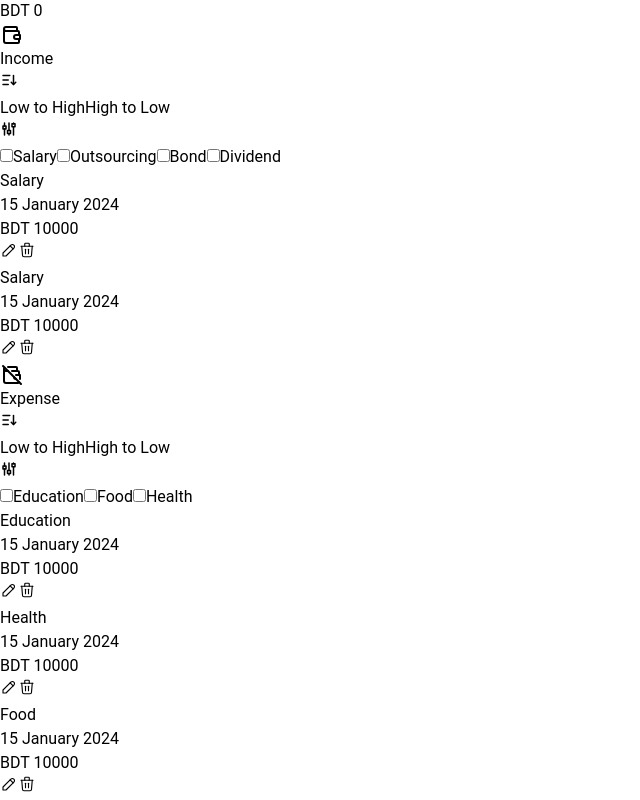
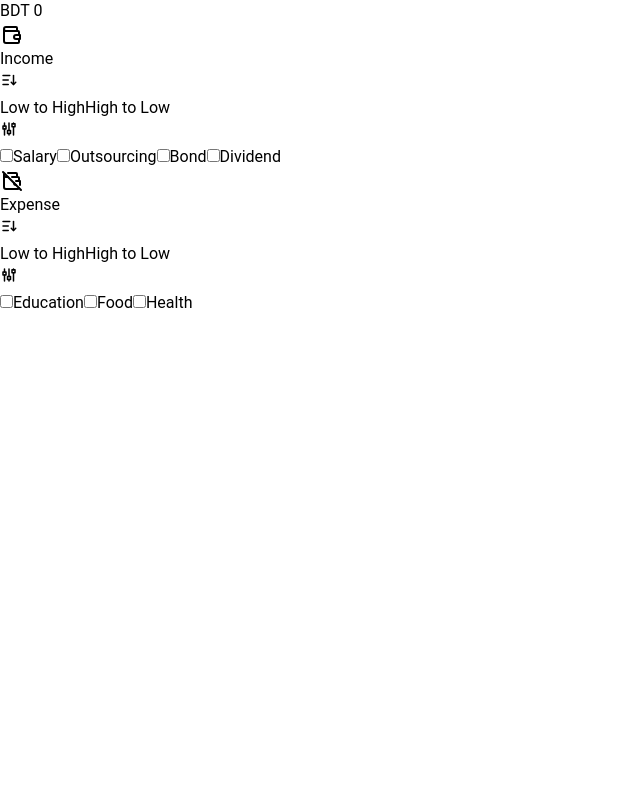
Before and after one commit to MillatSakib/Expense_Tracker, a React (Vite) app: page / in a window 1280 px wide. Shown: the part 1763-2563 px from the top of the page, without its empty margins (0-640 px from the left). After the commit the page ends 2078 px from the top, so only its background shows below. Built offline with nearby package versions, Linux system fonts and the light colour scheme.

Commit message:
State management updated

```diff
--- a/src/App.jsx
+++ b/src/App.jsx
@@ -1,17 +1,35 @@
 import Nav from "./Nav/Nav";
 import MainBoard from "./MainBoard/MainBoard.jsx";
-import { useState } from "react";
+import { useEffect, useState } from "react";
 
 function App() {
   const [info, setInfo] = useState({ income: 0, expense: 0, total: 0 });
-  const [expense, setExpense] = useState({});
-  const [income, setIncome] = useState({});
+  const [expense, setExpense] = useState([]);
+  const [income, setIncome] = useState([]);
   const [sortFilter, setSortFilter] = useState({
     incomeSort: false,
     incomeFilter: false,
     expenseSort: false,
     expenseFilter: false,
   });
+
+  const [incomeState, setIncomeState] = useState(0);
+  const [expenseState, setExpenseState] = useState(0);
+  useEffect(() => {
+    const totalIncome = income.reduce(
+      (sum, item) => sum + parseInt(item.amount),
+      0
+    );
+    const totalExpense = expense.reduce(
+      (sum, item) => sum + parseInt(item.amount),
+      0
+    );
+    setIncomeState(totalIncome);
+    setExpenseState(totalExpense);
+  }, [income, expense]);
+
+  const [activeTab, setActiveTab] = useState(0);
+
   return (
     <div
       onClick={(e) => {
@@ -33,6 +51,10 @@ function App() {
         setIncome={setIncome}
         sortFilter={sortFilter}
         setSortFilter={setSortFilter}
+        activeTab={activeTab}
+        setActiveTab={setActiveTab}
+        incomeState={incomeState}
+        expenseState={expenseState}
       />
     </div>
   );
--- a/src/MainBoard/ExpenseCard.jsx
+++ b/src/MainBoard/ExpenseCard.jsx
@@ -1,6 +1,6 @@
 import React from "react";
 
-const ExpenseCard = ({ setSortFilter, sortFilter }) => {
+const ExpenseCard = ({ setSortFilter, sortFilter, expense, setExpense }) => {
   return (
     <>
       <div className="border rounded-md">
@@ -194,16 +194,18 @@ const ExpenseCard = ({ setSortFilter, sortFilter }) => {
         </div>
 
         <div className="p-4 divide-y">
+          {expense.map((data, index) => (
+            <>
               <div className="flex justify-between items-center py-2 relative group cursor-pointer">
                 <div>
                   <h3 className="text-base font-medium leading-7 text-gray-600">
                     Education
                   </h3>
-              <p className="text-xs text-gray-600">15 January 2024</p>
+                  <p className="text-xs text-gray-600">{data.date}</p>
                 </div>
                 <div className="flex items-center gap-2">
                   <p className="text-base font-semibold text-gray-600 transition-all group-hover:-translate-x-14">
-                BDT 10000
+                    BDT {data.amount}
                   </p>
 
                   <div className="translate-x-5 group-hover:translate-x-0 opacity-0 group-hover:opacity-100 absolute right-0 top-1/2 -translate-y-1/2 transition-all">
@@ -256,132 +258,8 @@ const ExpenseCard = ({ setSortFilter, sortFilter }) => {
                   </div>
                 </div>
               </div>
-
-          <div className="flex justify-between items-center py-2 relative group cursor-pointer">
-            <div>
-              <h3 className="text-base font-medium leading-7 text-gray-600">
-                Health
-              </h3>
-              <p className="text-xs text-gray-600">15 January 2024</p>
-            </div>
-            <div className="flex items-center gap-2">
-              <p className="text-base font-semibold text-gray-600 transition-all group-hover:-translate-x-14">
-                BDT 10000
-              </p>
-
-              <div className="translate-x-5 group-hover:translate-x-0 opacity-0 group-hover:opacity-100 absolute right-0 top-1/2 -translate-y-1/2 transition-all">
-                <button
-                  className="hover:text-teal-600"
-                  role="button"
-                  title="Edit Button"
-                >
-                  <svg
-                    xmlns="http://www.w3.org/2000/svg"
-                    width="18"
-                    height="18"
-                    viewBox="0 0 24 24"
-                    fill="none"
-                    stroke="currentColor"
-                    strokeWidth="1.5"
-                    strokeLinecap="round"
-                    strokeLinejoin="round"
-                  >
-                    <path stroke="none" d="M0 0h24v24H0z" fill="none" />
-                    <path d="M4 20h4l10.5 -10.5a2.828 2.828 0 1 0 -4 -4l-10.5 10.5v4" />
-                    <path d="M13.5 6.5l4 4" />
-                  </svg>
-                </button>
-
-                <button
-                  className="hover:text-red-600"
-                  role="button"
-                  title="Delete"
-                >
-                  <svg
-                    xmlns="http://www.w3.org/2000/svg"
-                    width="18"
-                    height="18"
-                    viewBox="0 0 24 24"
-                    fill="none"
-                    stroke="currentColor"
-                    strokeWidth="1.5"
-                    strokeLinecap="round"
-                    strokeLinejoin="round"
-                  >
-                    <path stroke="none" d="M0 0h24v24H0z" fill="none" />
-                    <path d="M4 7l16 0" />
-                    <path d="M10 11l0 6" />
-                    <path d="M14 11l0 6" />
-                    <path d="M5 7l1 12a2 2 0 0 0 2 2h8a2 2 0 0 0 2 -2l1 -12" />
-                    <path d="M9 7v-3a1 1 0 0 1 1 -1h4a1 1 0 0 1 1 1v3" />
-                  </svg>
-                </button>
-              </div>
-            </div>
-          </div>
-
-          <div className="flex justify-between items-center py-2 relative group cursor-pointer">
-            <div>
-              <h3 className="text-base font-medium leading-7 text-gray-600">
-                Food
-              </h3>
-              <p className="text-xs text-gray-600">15 January 2024</p>
-            </div>
-            <div className="flex items-center gap-2">
-              <p className="text-base font-semibold text-gray-600 transition-all group-hover:-translate-x-14">
-                BDT 10000
-              </p>
-
-              <div className="translate-x-5 group-hover:translate-x-0 opacity-0 group-hover:opacity-100 absolute right-0 top-1/2 -translate-y-1/2 transition-all">
-                <button
-                  className="hover:text-teal-600"
-                  role="button"
-                  title="Edit Button"
-                >
-                  <svg
-                    xmlns="http://www.w3.org/2000/svg"
-                    width="18"
-                    height="18"
-                    viewBox="0 0 24 24"
-                    fill="none"
-                    stroke="currentColor"
-                    strokeWidth="1.5"
-                    strokeLinecap="round"
-                    strokeLinejoin="round"
-                  >
-                    <path stroke="none" d="M0 0h24v24H0z" fill="none" />
-                    <path d="M4 20h4l10.5 -10.5a2.828 2.828 0 1 0 -4 -4l-10.5 10.5v4" />
-                    <path d="M13.5 6.5l4 4" />
-                  </svg>
-                </button>
-
-                <button
-                  className="hover:text-red-600"
-                  role="button"
-                  title="Delete"
-                >
-                  <svg
-                    xmlns="http://www.w3.org/2000/svg"
-                    width="18"
-                    height="18"
-                    viewBox="0 0 24 24"
-                    fill="none"
-                    stroke="currentColor"
-                    strokeWidth="1.5"
-                    strokeLinecap="round"
-                    strokeLinejoin="round"
-                  >
-                    <path stroke="none" d="M0 0h24v24H0z" fill="none" />
-                    <path d="M4 7l16 0" />
-                    <path d="M10 11l0 6" />
-                    <path d="M14 11l0 6" />
-                    <path d="M5 7l1 12a2 2 0 0 0 2 2h8a2 2 0 0 0 2 -2l1 -12" />
-                    <path d="M9 7v-3a1 1 0 0 1 1 -1h4a1 1 0 0 1 1 1v3" />
-                  </svg>
-                </button>
-              </div>
-            </div>
-          </div>
+            </>
+          ))}
         </div>
       </div>
     </>
--- a/src/MainBoard/ExpenseInputFrom.jsx
+++ b/src/MainBoard/ExpenseInputFrom.jsx
@@ -1,6 +1,50 @@
-import React from "react";
+import React, { useState } from "react";
 
-const ExpenseInputFrom = () => {
+const ExpenseInputFrom = ({
+  activeTab,
+  setActiveTab,
+  expense,
+  setExpense,
+  income,
+  setIncome,
+}) => {
+  const tabValueVarient = [
+    [
+      "Education",
+      "Food",
+      "Health",
+      "Bill",
+      "Insurance",
+      "Tax",
+      "Transport",
+      "Telephone",
+    ],
+    ["Salary", "Outsourcing", "Bond", "Dividend"],
+  ];
+
+  const handleSubmit = (e) => {
+    e.preventDefault();
+    if (activeTab) {
+      let temp = [...income];
+      temp.push(formValue);
+      setIncome(temp);
+    } else {
+      let temp = [...expense];
+      temp.push(formValue);
+      setExpense(temp);
+    }
+  };
+
+  const [formValue, setFromValue] = useState({});
+  const handleChange = (e) => {
+    const name = e.target.name;
+    const value = e.target.value;
+    setFromValue({
+      ...formValue,
+      [name]: value,
+    });
+  };
+
   return (
     <>
       <div className="p-6 py-8 bg-[#F9FAFB] border rounded-md">
@@ -8,12 +52,28 @@ const ExpenseInputFrom = () => {
           Expense Tracker
         </h2>
 
-        <htmlForm>
+        <form onSubmit={handleSubmit}>
           <div className="flex divide-x divide-slate-400/20 overflow-hidden rounded-md bg-white text-[0.8125rem] font-medium leading-5 text-slate-700 shadow-sm ring-1 ring-slate-700/10 mt-6">
-            <div className="cursor-pointer text-center flex-1 px-4 py-2 hover:bg-slate-50 hover:text-slate-900 active">
+            <div
+              className={`cursor-pointer text-center flex-1 px-4 py-2 hover:bg-slate-50 hover:text-slate-900 ${
+                activeTab === 0 && "active"
+              }`}
+              onClick={() => {
+                setActiveTab(0);
+                setFromValue({ ...formValue, category: "Education" });
+              }}
+            >
               Expense
             </div>
-            <div className="cursor-pointer text-center flex-1 px-4 py-2 hover:bg-slate-50 hover:text-slate-900">
+            <div
+              className={`cursor-pointer text-center flex-1 px-4 py-2 hover:bg-slate-50 hover:text-slate-900 ${
+                activeTab === 1 && "active"
+              }`}
+              onClick={() => {
+                setActiveTab(1);
+                setFromValue({ ...formValue, category: "Salary" });
+              }}
+            >
               Income
             </div>
           </div>
@@ -29,17 +89,17 @@ const ExpenseInputFrom = () => {
               <select
                 id="category"
                 name="category"
+                onChange={handleChange}
                 autoComplete="category-name"
                 className="block w-full rounded-md border-0 py-1.5 text-gray-900 shadow-sm ring-1 ring-inset ring-gray-300 focus:ring-2 focus:ring-inset focus:ring-teal-600 sm:text-sm sm:leading-6"
               >
-                <option>Education</option>
-                <option>Food</option>
-                <option>Health</option>
-                <option>Bill</option>
-                <option>Insurance</option>
-                <option>Tax</option>
-                <option>Transport</option>
-                <option>Telephone</option>
+                {activeTab
+                  ? tabValueVarient[1].map((data) => (
+                      <option key={data}>{data}</option>
+                    ))
+                  : tabValueVarient[0].map((data) => (
+                      <option key={data}>{data}</option>
+                    ))}
               </select>
             </div>
           </div>
@@ -53,8 +113,10 @@ const ExpenseInputFrom = () => {
             </label>
             <div className="mt-2">
               <input
+                onChange={handleChange}
                 type="number"
                 name="amount"
+                required
                 id="amount"
                 autoComplete="off"
                 placeholder="12931"
@@ -78,6 +140,7 @@ const ExpenseInputFrom = () => {
                 autoComplete="off"
                 placeholder="12931"
                 className="block w-full rounded-md border-0 py-1.5 text-gray-900 shadow-sm ring-1 ring-inset ring-gray-300 placeholder:text-gray-400 focus:ring-2 focus:ring-inset focus:ring-teal-600 sm:text-sm sm:leading-6"
+                onChange={handleChange}
               />
             </div>
           </div>
@@ -88,7 +151,7 @@ const ExpenseInputFrom = () => {
           >
             Save
           </button>
-        </htmlForm>
+        </form>
       </div>
     </>
   );
--- a/src/MainBoard/IncomeCard.jsx
+++ b/src/MainBoard/IncomeCard.jsx
@@ -1,6 +1,7 @@
 import React, { useState } from "react";
 
-const IncomeCard = ({ setSortFilter, sortFilter }) => {
+const IncomeCard = ({ setSortFilter, sortFilter, income, setIncome }) => {
+  console.log(income);
   return (
     <>
       <div className="border rounded-md relative">
@@ -200,7 +201,7 @@ const IncomeCard = ({ setSortFilter, sortFilter }) => {
         </div>
 
         <div className="p-4 divide-y">
-          <div className="flex justify-between items-center py-2 relative group cursor-pointer">
+          {/* <div className="flex justify-between items-center py-2 relative group cursor-pointer">
             <div>
               <h3 className="text-base font-medium leading-7 text-gray-600">
                 Salary
@@ -261,18 +262,22 @@ const IncomeCard = ({ setSortFilter, sortFilter }) => {
                 </button>
               </div>
             </div>
-          </div>
-
-          <div className="flex justify-between items-center py-2 relative group cursor-pointer">
+          </div> */}
+          {income.map((data, index) => (
+            <>
+              <div
+                className="flex justify-between items-center py-2 relative group cursor-pointer"
+                key={index}
+              >
                 <div>
                   <h3 className="text-base font-medium leading-7 text-gray-600">
                     Salary
                   </h3>
-              <p className="text-xs text-gray-600">15 January 2024</p>
+                  <p className="text-xs text-gray-600">{data?.date}</p>
                 </div>
                 <div className="flex items-center gap-2">
                   <p className="text-base font-semibold text-gray-600 transition-all group-hover:-translate-x-14">
-                BDT 10000
+                    BDT {data?.amount}
                   </p>
 
                   <div className="translate-x-5 group-hover:translate-x-0 opacity-0 group-hover:opacity-100 absolute right-0 top-1/2 -translate-y-1/2 transition-all">
@@ -325,6 +330,8 @@ const IncomeCard = ({ setSortFilter, sortFilter }) => {
                   </div>
                 </div>
               </div>
+            </>
+          ))}
         </div>
       </div>
     </>
```
Also changed, not shown: src/MainBoard/CalcualtionSummary.jsx (+13 -9 lines), src/MainBoard/MainBoard.jsx (+20 -2 lines). Lines whose indentation alone changed are shown as unchanged.
